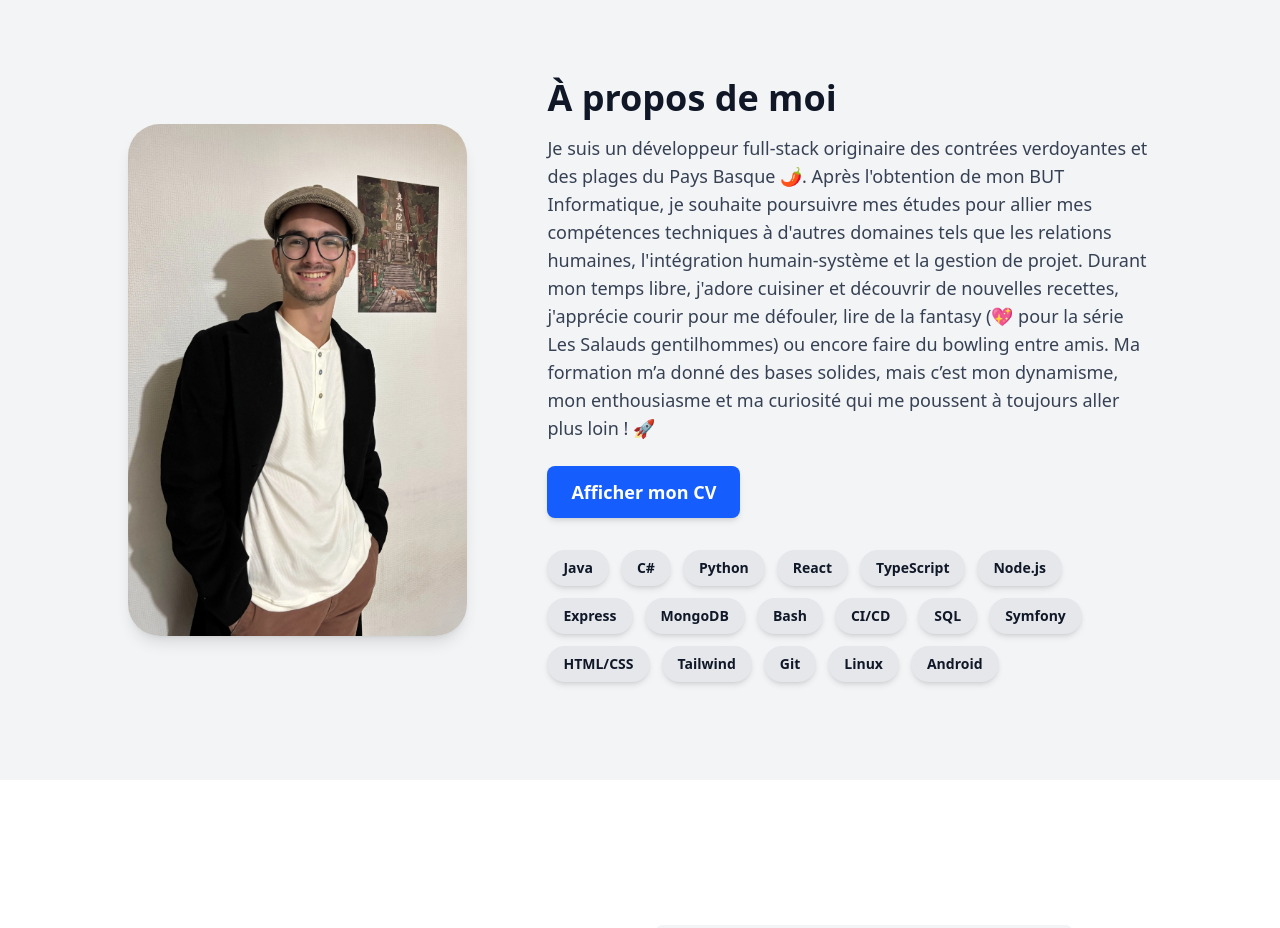
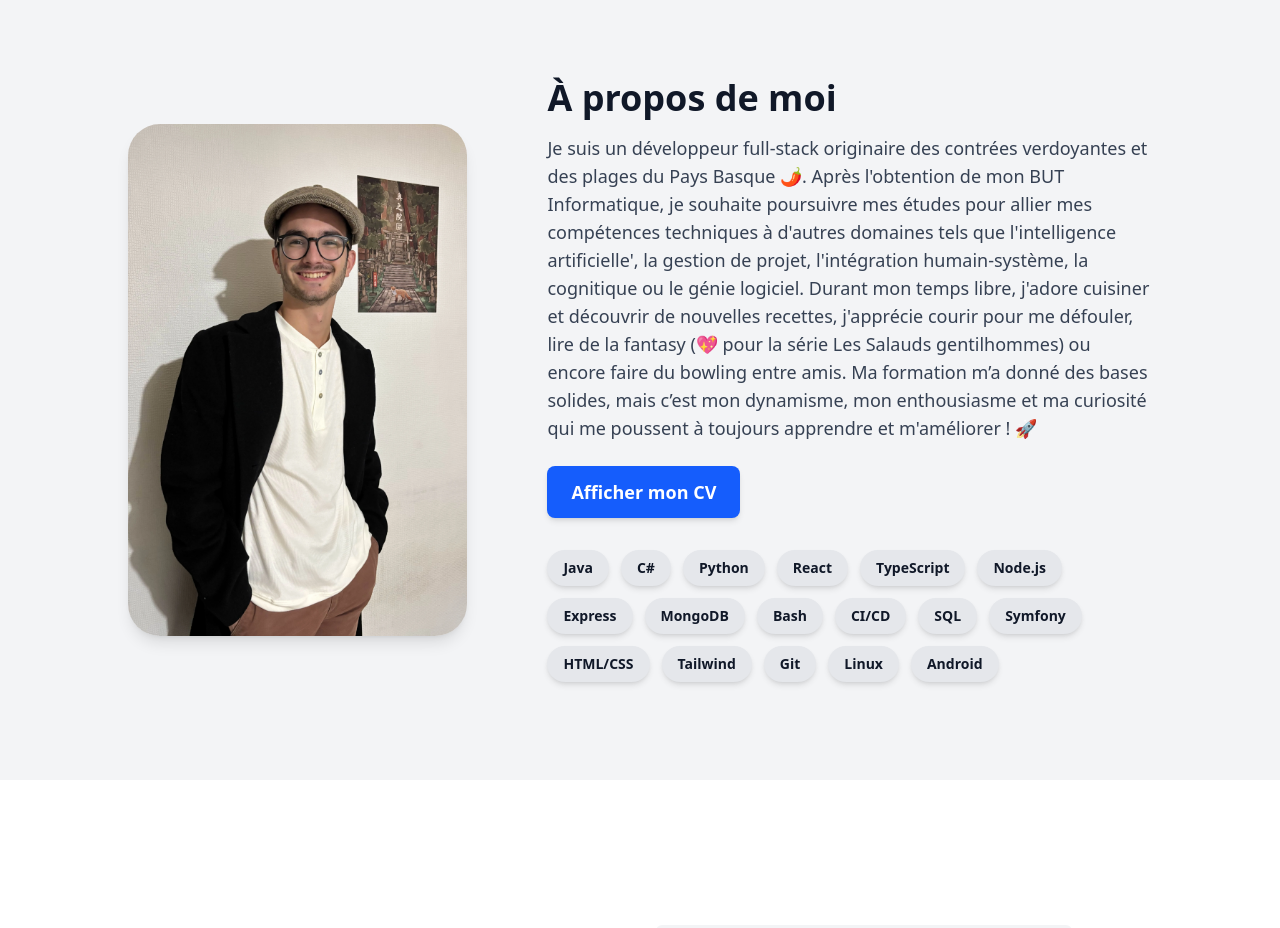
Before and after one commit to JorisLasserre/portfolio, a React (Vite) app: page / in a window 1280 px wide. Shown: the part 2120-3048 px from the top of the page. Built offline with nearby package versions, Linux system fonts and the light colour scheme.

Commit message:
update about

```diff
--- a/src/components/Section_about.tsx
+++ b/src/components/Section_about.tsx
@@ -19,8 +19,8 @@ const About: React.FC = () => {
         <div className="text-center md:text-left">
           <h2 className="text-3xl sm:text-4xl font-bold text-gray-900">À propos de moi</h2>
 <p className="mt-4 text-base sm:text-lg text-gray-700 max-w">
-  Je suis un développeur full-stack originaire des contrées verdoyantes et des plages du Pays Basque 🌶️. Après l'obtention de mon BUT Informatique, je souhaite poursuivre mes études pour allier mes compétences techniques à d'autres domaines tels que les relations humaines, l'intégration humain-système et la gestion de projet.
-  Durant mon temps libre, j'adore cuisiner et découvrir de nouvelles recettes, j'apprécie courir pour me défouler, lire de la fantasy (💖 pour la série Les Salauds gentilhommes) ou encore faire du bowling entre amis. Ma formation m’a donné des bases solides, mais c’est mon dynamisme, mon enthousiasme et ma curiosité qui me poussent à toujours aller plus loin ! 🚀
+  Je suis un développeur full-stack originaire des contrées verdoyantes et des plages du Pays Basque 🌶️. Après l'obtention de mon BUT Informatique, je souhaite poursuivre mes études pour allier mes compétences techniques à d'autres domaines tels que l'intelligence artificielle', la gestion de projet, l'intégration humain-système, la cognitique ou le génie logiciel.
+  Durant mon temps libre, j'adore cuisiner et découvrir de nouvelles recettes, j'apprécie courir pour me défouler, lire de la fantasy (💖 pour la série Les Salauds gentilhommes) ou encore faire du bowling entre amis. Ma formation m’a donné des bases solides, mais c’est mon dynamisme, mon enthousiasme et ma curiosité qui me poussent à toujours apprendre et m'améliorer ! 🚀
 </p>
 
           <a
```
